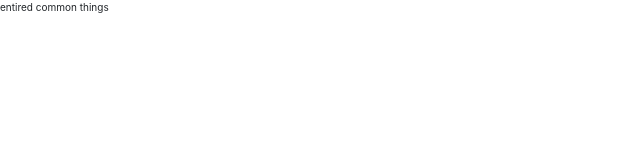
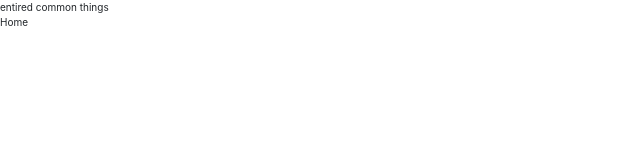
Before and after one commit to divyesh2123/ecommerce-10clock, a React (Create React App) app: page /home in a window 1280 px wide. Shown: the top 160 px of the page, without its empty margins (0-640 px from the left). Built offline with nearby package versions, Linux system fonts and the light colour scheme.

Commit message:
this is the data

```diff
--- /dev/null
+++ b/src/Home.js
@@ -0,0 +1,7 @@
+import React from 'react'
+
+export default function Home() {
+  return (
+    <div>Home</div>
+  )
+}
--- /dev/null
+++ b/src/Router.js
@@ -0,0 +1,17 @@
+import React from 'react'
+import Post from './Post';
+import Posts from './Posts';
+import Home from './Home';
+import { useRoutes } from 'react-router-dom';
+
+export default function Router() {
+
+    let element = useRoutes([
+        { path: "/home", element: <Home /> },
+        { path: "/posts", element: <Posts /> },
+        { path: "/post:id", element: <Post /> },
+
+      ]);
+
+      return element;
+}
```
Also changed, not shown: src/App.js (+6 -1 lines).
